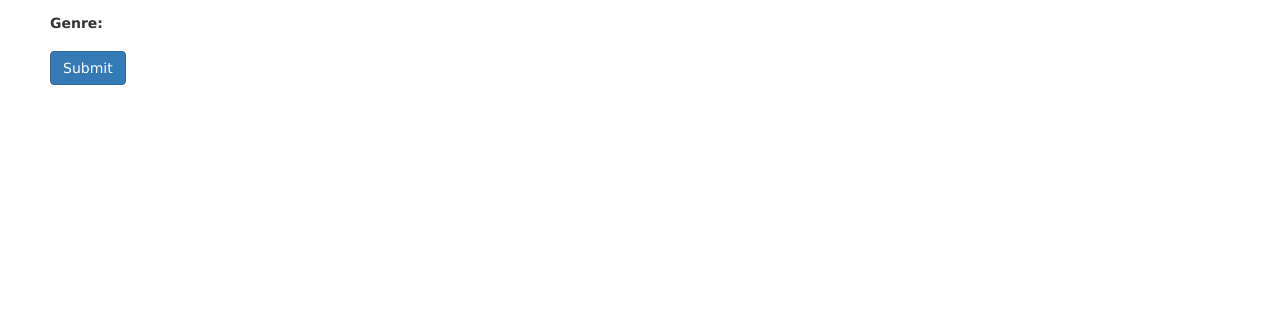
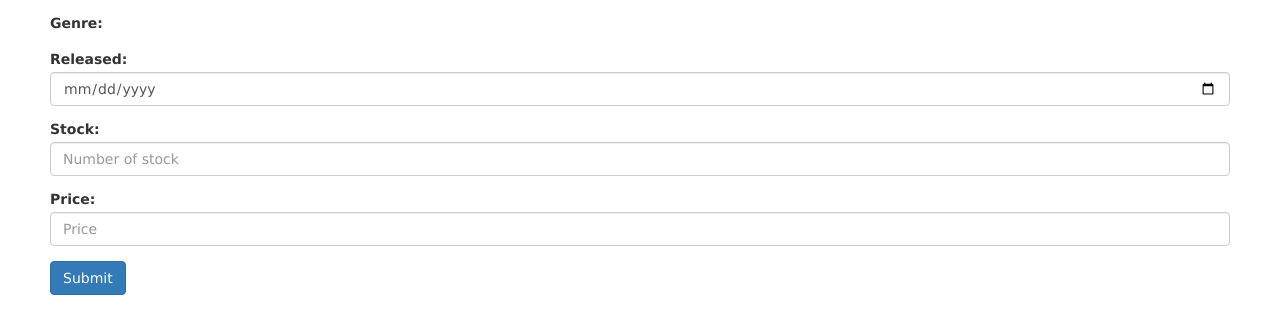
Before and after one commit to eljoey/Game-Inventory, a Node server app: page /shop/game/create in a window 1280 px wide. Shown: the part 245-579 px from the top of the page. Run offline with Node 20, Linux system fonts and the light colour scheme; data that the repository does not hold is empty; some libraries are stand-ins or nearby versions.

Commit message:
add inputs to create game form

```diff
--- a/views/game_form.jade
+++ b/views/game_form.jade
@@ -28,6 +28,15 @@ block content
                     div(style='display: inline; padding-right:10px;')
                         input.checkbox-input(type='checkbox', name='genre', id=genre._id, checked=genre.checked )
                         label(for=genre._id) #{genre.name}
+        div.form-group
+            label(for='released') Released:
+            input#release_date.form-control(type='date' name='released' placehoder='mm/dd/yyyy' value=(undefined === game ? '' : game.date_formatted))
+        div.form-group
+            label(for='stock') Stock:
+            input#stock.form-control(type='number' placeholder='Number of stock' name='stock' value=(undefined === game ? '' : game.stock))
+        div.form-group
+            label(for='price') Price:
+            input#price.form-control(type='number' placeholder='Price' name='price' value=(undefined === game ? '' : game.price))
         button.btn.btn-primary(type='submit') Submit
 
     if errors
```
